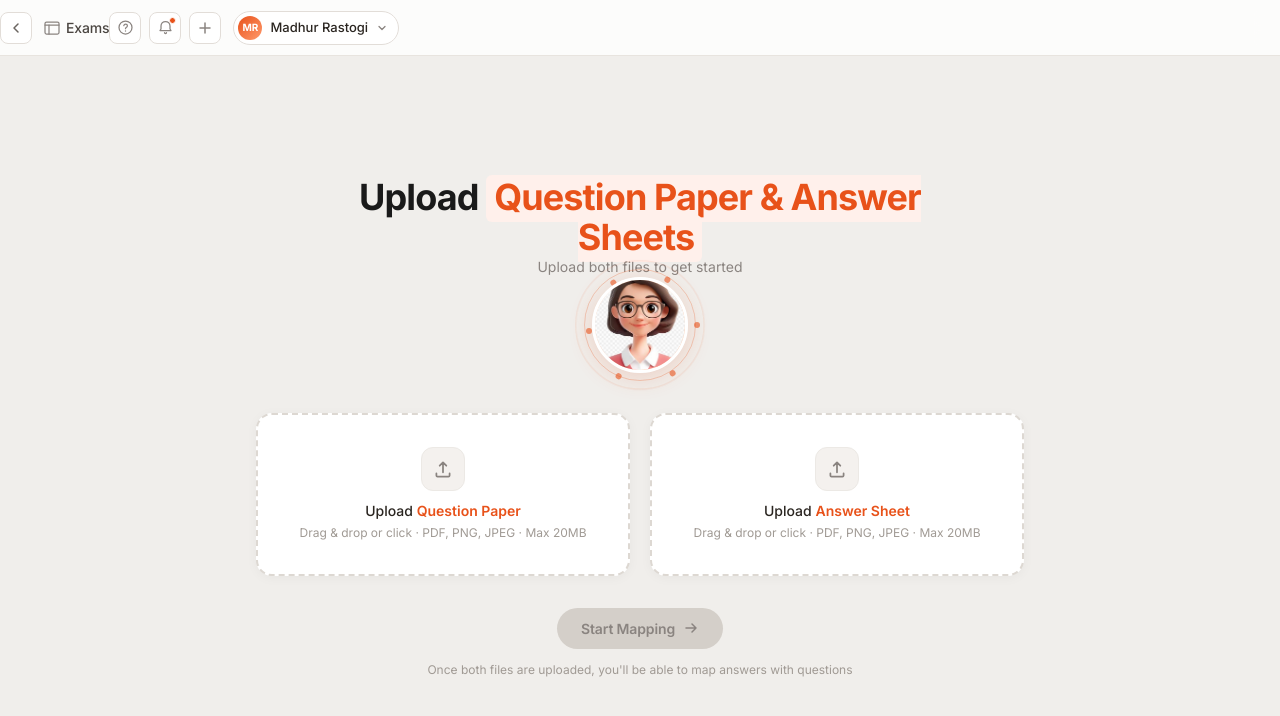
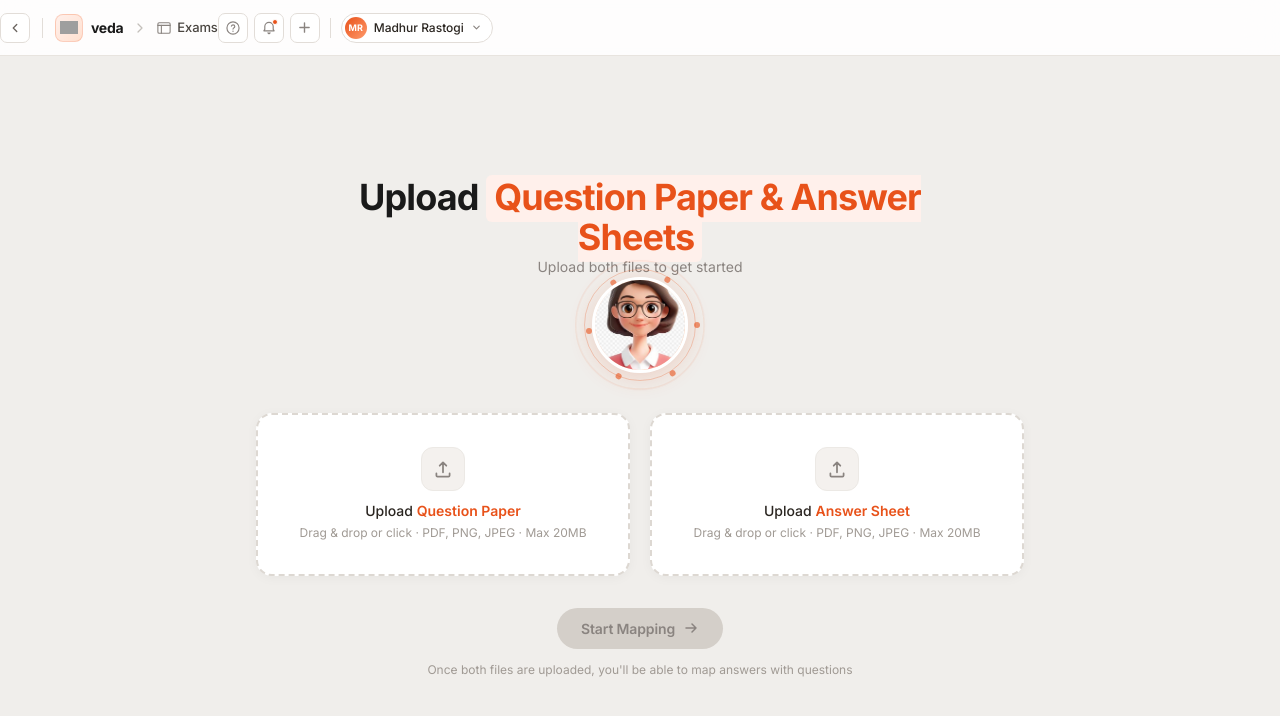
Before and after one commit to anshumancodes/veda-ai-assessment, a Next.js app in the folder apps/web/: page / in a window 1280 px wide. Shown: the top 716 px of the page. Built offline with nearby package versions, Linux system fonts and the light colour scheme; grey boxes are pictures that could not be loaded.

Commit message:
feat(layout): update top nav styles and icons

```diff
--- a/apps/web/src/components/layout/top-nav.tsx
+++ b/apps/web/src/components/layout/top-nav.tsx
@@ -1,26 +1,110 @@
 "use client";
+
+import Image from "next/image";
 
 export function TopNav() {
   return (
     <nav
       style={{
-        background: "rgba(255,255,255,0.8)",
-        backdropFilter: "blur(12px)",
-        WebkitBackdropFilter: "blur(12px)",
+        background: "rgba(255,255,255,0.88)",
+        backdropFilter: "blur(16px)",
+        WebkitBackdropFilter: "blur(16px)",
         borderBottom: "1px solid #e8e4df",
         height: "56px",
       }}
-      className="sticky top-0 z-50 flex items-center px-6"
+      className="sticky top-0 z-50 flex items-center px-4"
     >
-      {/* Left */}
-      <div className="flex items-center gap-3">
+      {/* Left , Logo + breadcrumb */}
+      <div className="flex items-center gap-2">
+        {/* Back button */}
         <button
           type="button"
           aria-label="Go back"
           style={{
-            width: 32,
-            height: 32,
-            borderRadius: 8,
+            width: 30,
+            height: 30,
+            borderRadius: 7,
+            border: "1px solid #e2ddd8",
+            background: "#fff",
+            display: "flex",
+            alignItems: "center",
+            justifyContent: "center",
+            cursor: "pointer",
+            transition: "background 0.15s",
+            flexShrink: 0,
+          }}
+        >
+          <svg width="14" height="14" viewBox="0 0 16 16" fill="none" xmlns="http://www.w3.org/2000/svg">
+            <path d="M10 12L6 8L10 4" stroke="#6b6560" strokeWidth="1.5" strokeLinecap="round" strokeLinejoin="round" />
+          </svg>
+        </button>
+
+        {/* Divider */}
+        <div style={{ width: 1, height: 20, background: "#e2ddd8", margin: "0 4px" }} />
+
+        {/* Brand logo */}
+        <div className="flex items-center gap-2">
+          <div
+            style={{
+              width: 28,
+              height: 28,
+              borderRadius: 8,
+              background: "linear-gradient(135deg, #fff0eb 0%, #ffe0d0 100%)",
+              border: "1px solid rgba(232, 82, 26, 0.2)",
+              display: "flex",
+              alignItems: "center",
+              justifyContent: "center",
+              flexShrink: 0,
+            }}
+          >
+            <Image
+              src="/orange_star.png"
+              alt="Veda AI"
+              width={18}
+              height={18}
+              style={{ objectFit: "contain" }}
+            />
+          </div>
+          <span
+            style={{
+              fontSize: 14,
+              fontWeight: 700,
+              color: "#1a1a1a",
+              letterSpacing: "-0.02em",
+            }}
+          >
+            veda
+          </span>
+        </div>
+
+        {/* Breadcrumb separator */}
+        <svg width="14" height="14" viewBox="0 0 14 14" fill="none" style={{ color: "#c4bfba", margin: "0 2px" }}>
+          <path d="M5 3L9 7L5 11" stroke="currentColor" strokeWidth="1.25" strokeLinecap="round" strokeLinejoin="round" />
+        </svg>
+
+        {/* Exams breadcrumb */}
+        <div className="flex items-center gap-1.5">
+          <svg width="14" height="14" viewBox="0 0 16 16" fill="none" xmlns="http://www.w3.org/2000/svg">
+            <rect x="1" y="2" width="14" height="12" rx="1.5" stroke="#8a8480" strokeWidth="1.25" />
+            <path d="M1 5H15" stroke="#8a8480" strokeWidth="1.25" strokeLinecap="round" />
+            <path d="M5 5V14" stroke="#8a8480" strokeWidth="1.25" strokeLinecap="round" />
+          </svg>
+          <span style={{ fontSize: 13, fontWeight: 500, color: "#4a4540", letterSpacing: "-0.01em" }}>
+            Exams
+          </span>
+        </div>
+      </div>
+
+      {/* Right */}
+      <div className="ml-auto flex items-center gap-1.5">
+        {/* Help */}
+        <button
+          type="button"
+          aria-label="Help"
+          style={{
+            width: 30,
+            height: 30,
+            borderRadius: 7,
             border: "1px solid #e2ddd8",
             background: "#fff",
             display: "flex",
@@ -30,98 +114,9 @@ export function TopNav() {
             transition: "background 0.15s",
           }}
         >
-          <svg
-            width="16"
-            height="16"
-            viewBox="0 0 16 16"
-            fill="none"
-            xmlns="http://www.w3.org/2000/svg"
-          >
-            <path
-              d="M10 12L6 8L10 4"
-              stroke="#6b6560"
-              strokeWidth="1.5"
-              strokeLinecap="round"
-              strokeLinejoin="round"
-            />
-          </svg>
-        </button>
-
-        <div className="flex items-center gap-1.5">
-          <svg
-            width="16"
-            height="16"
-            viewBox="0 0 16 16"
-            fill="none"
-            xmlns="http://www.w3.org/2000/svg"
-          >
-            <rect
-              x="1"
-              y="2"
-              width="14"
-              height="12"
-              rx="1.5"
-              stroke="#8a8480"
-              strokeWidth="1.25"
-            />
-            <path
-              d="M1 5H15"
-              stroke="#8a8480"
-              strokeWidth="1.25"
-              strokeLinecap="round"
-            />
-            <path
-              d="M5 5V14"
-              stroke="#8a8480"
-              strokeWidth="1.25"
-              strokeLinecap="round"
-            />
-          </svg>
-          <span
-            style={{
-              fontSize: 14,
-              fontWeight: 500,
-              color: "#4a4540",
-              letterSpacing: "-0.01em",
-            }}
-          >
-            Exams
-          </span>
-        </div>
-      </div>
-
-      {/* Right */}
-      <div className="ml-auto flex items-center gap-2">
-        {/* Help */}
-        <button
-          type="button"
-          aria-label="Help"
-          style={{
-            width: 32,
-            height: 32,
-            borderRadius: 8,
-            border: "1px solid #e2ddd8",
-            background: "#fff",
-            display: "flex",
-            alignItems: "center",
-            justifyContent: "center",
-            cursor: "pointer",
-          }}
-        >
-          <svg
-            width="15"
-            height="15"
-            viewBox="0 0 15 15"
-            fill="none"
-            xmlns="http://www.w3.org/2000/svg"
-          >
+          <svg width="14" height="14" viewBox="0 0 15 15" fill="none" xmlns="http://www.w3.org/2000/svg">
             <circle cx="7.5" cy="7.5" r="6.5" stroke="#8a8480" strokeWidth="1.25" />
-            <path
-              d="M5.8 5.6C6 4.7 6.7 4.1 7.6 4.1c1 0 1.8.8 1.8 1.7 0 .9-.6 1.4-1.2 1.8C7.7 8 7.5 8.3 7.5 8.7"
-              stroke="#8a8480"
-              strokeWidth="1.25"
-              strokeLinecap="round"
-            />
+            <path d="M5.8 5.6C6 4.7 6.7 4.1 7.6 4.1c1 0 1.8.8 1.8 1.7 0 .9-.6 1.4-1.2 1.8C7.7 8 7.5 8.3 7.5 8.7" stroke="#8a8480" strokeWidth="1.25" strokeLinecap="round" />
             <circle cx="7.5" cy="11" r="0.7" fill="#8a8480" />
           </svg>
         </button>
@@ -131,9 +126,9 @@ export function TopNav() {
           type="button"
           aria-label="Notifications"
           style={{
-            width: 32,
-            height: 32,
-            borderRadius: 8,
+            width: 30,
+            height: 30,
+            borderRadius: 7,
             border: "1px solid #e2ddd8",
             background: "#fff",
             display: "flex",
@@ -141,36 +136,20 @@ export function TopNav() {
             justifyContent: "center",
             cursor: "pointer",
             position: "relative",
+            transition: "background 0.15s",
           }}
         >
-          <svg
-            width="15"
-            height="15"
-            viewBox="0 0 15 15"
-            fill="none"
-            xmlns="http://www.w3.org/2000/svg"
-          >
-            <path
-              d="M7.5 1.5C5 1.5 3 3.5 3 6v3l-1 1.5h11L12 9V6c0-2.5-2-4.5-4.5-4.5Z"
-              stroke="#8a8480"
-              strokeWidth="1.25"
-              strokeLinecap="round"
-              strokeLinejoin="round"
-            />
-            <path
-              d="M6.5 12.5c0 .6.4 1 1 1s1-.4 1-1"
-              stroke="#8a8480"
-              strokeWidth="1.25"
-              strokeLinecap="round"
-            />
+          <svg width="14" height="14" viewBox="0 0 15 15" fill="none" xmlns="http://www.w3.org/2000/svg">
+            <path d="M7.5 1.5C5 1.5 3 3.5 3 6v3l-1 1.5h11L12 9V6c0-2.5-2-4.5-4.5-4.5Z" stroke="#8a8480" strokeWidth="1.25" strokeLinecap="round" strokeLinejoin="round" />
+            <path d="M6.5 12.5c0 .6.4 1 1 1s1-.4 1-1" stroke="#8a8480" strokeWidth="1.25" strokeLinecap="round" />
           </svg>
           <span
             style={{
               position: "absolute",
-              top: 4,
-              right: 4,
-              width: 7,
-              height: 7,
+              top: 5,
+              right: 5,
+              width: 6,
+              height: 6,
               borderRadius: "50%",
               background: "#e8521a",
               border: "1.5px solid #fff",
@@ -183,32 +162,25 @@ export function TopNav() {
           type="button"
           aria-label="Add"
           style={{
-            width: 32,
-            height: 32,
-            borderRadius: 8,
+            width: 30,
+            height: 30,
+            borderRadius: 7,
             border: "1px solid #e2ddd8",
             background: "#fff",
             display: "flex",
             alignItems: "center",
             justifyContent: "center",
             cursor: "pointer",
+            transition: "background 0.15s",
           }}
         >
-          <svg
-            width="14"
-            height="14"
-            viewBox="0 0 14 14"
-            fill="none"
-            xmlns="http://www.w3.org/2000/svg"
-          >
-            <path
-              d="M7 2V12M2 7H12"
-              stroke="#8a8480"
-              strokeWidth="1.5"
-              strokeLinecap="round"
-            />
+          <svg width="13" height="13" viewBox="0 0 14 14" fill="none" xmlns="http://www.w3.org/2000/svg">
+            <path d="M7 2V12M2 7H12" stroke="#8a8480" strokeWidth="1.5" strokeLinecap="round" />
           </svg>
         </button>
+
+        {/* Divider */}
+        <div style={{ width: 1, height: 20, background: "#e2ddd8", margin: "0 4px" }} />
 
         {/* User avatar */}
         <button
@@ -216,48 +188,37 @@ export function TopNav() {
           style={{
             display: "flex",
             alignItems: "center",
-            gap: 8,
-            padding: "4px 10px 4px 4px",
+            gap: 7,
+            padding: "3px 10px 3px 3px",
             borderRadius: 20,
             border: "1px solid #e2ddd8",
             background: "#fff",
             cursor: "pointer",
-            marginLeft: 4,
+            transition: "border-color 0.15s, box-shadow 0.15s",
           }}
         >
           <div
             style={{
-              width: 24,
-              height: 24,
+              width: 22,
+              height: 22,
               borderRadius: "50%",
               background: "linear-gradient(135deg, #e8521a, #ff9a6c)",
               display: "flex",
               alignItems: "center",
               justifyContent: "center",
-              fontSize: 10,
+              fontSize: 9,
               fontWeight: 700,
               color: "#fff",
+              flexShrink: 0,
             }}
           >
             MR
           </div>
-          <span style={{ fontSize: 13, fontWeight: 500, color: "#2a2520" }}>
+          <span style={{ fontSize: 12, fontWeight: 500, color: "#2a2520" }}>
             Madhur Rastogi
           </span>
-          <svg
-            width="12"
-            height="12"
-            viewBox="0 0 12 12"
-            fill="none"
-            xmlns="http://www.w3.org/2000/svg"
-          >
-            <path
-              d="M3 4.5L6 7.5L9 4.5"
-              stroke="#8a8480"
-              strokeWidth="1.25"
-              strokeLinecap="round"
-              strokeLinejoin="round"
-            />
+          <svg width="11" height="11" viewBox="0 0 12 12" fill="none" xmlns="http://www.w3.org/2000/svg">
+            <path d="M3 4.5L6 7.5L9 4.5" stroke="#8a8480" strokeWidth="1.25" strokeLinecap="round" strokeLinejoin="round" />
           </svg>
         </button>
       </div>
```
